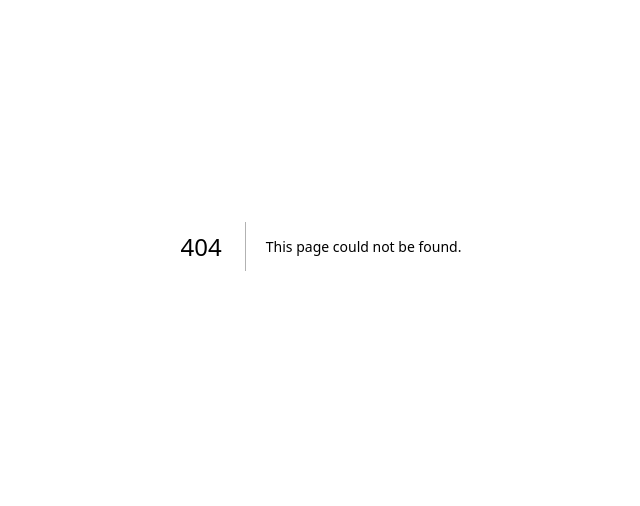
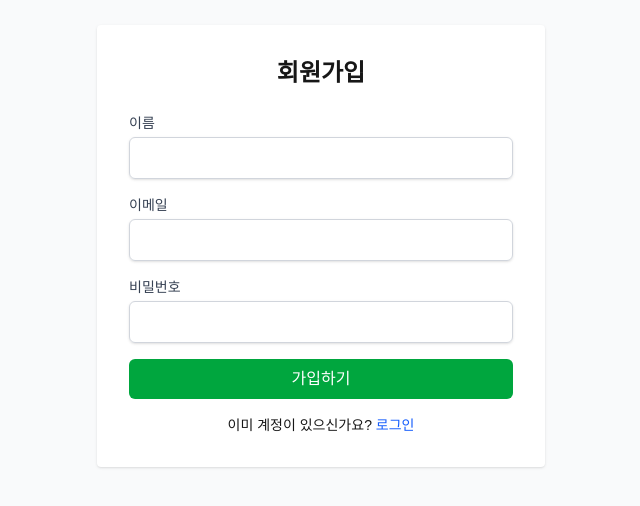
Before and after one commit to s-u-i-n/my-vercel-project, a Next.js app: page /register in a window 1280 px wide. Before the commit this address had no page. Shown: the part 154-660 px from the top of the page, without its empty margins (319-959 px from the left). Built offline with nearby package versions, Linux system fonts and the light colour scheme.

Commit message:
회원가입 및 로그인 기능 구현

```diff
--- /dev/null
+++ b/src/app/api/auth/[...nextauth]/route.ts
@@ -0,0 +1,49 @@
+import NextAuth from "next-auth"
+import CredentialsProvider from "next-auth/providers/credentials"
+import prisma from "@/lib/prisma"
+import bcrypt from "bcrypt"
+
+const handler = NextAuth({
+  providers: [
+    CredentialsProvider({
+      name: 'Credentials',
+      credentials: {
+        email: { label: "이메일", type: "email", placeholder: "test@example.com" },
+        password: { label: "비밀번호", type: "password" }
+      },
+      async authorize(credentials) {
+        if (!credentials?.email || !credentials?.password) {
+          return null
+        }
+
+        const user = await prisma.user.findUnique({
+          where: { email: credentials.email }
+        })
+
+        if (!user) {
+          return null
+        }
+
+        const isPasswordValid = await bcrypt.compare(credentials.password, user.password)
+
+        if (!isPasswordValid) {
+          return null
+        }
+
+        return {
+          id: user.id,
+          email: user.email,
+          name: user.name,
+        }
+      }
+    })
+  ],
+  session: {
+    strategy: "jwt"
+  },
+  pages: {
+    signIn: '/login', // 추후 만들 커스텀 로그인 페이지 연동
+  }
+})
+
+export { handler as GET, handler as POST }
--- /dev/null
+++ b/src/app/api/register/route.ts
@@ -0,0 +1,41 @@
+import { NextResponse } from "next/server"
+import prisma from "@/lib/prisma"
+import bcrypt from "bcrypt"
+
+export async function POST(request: Request) {
+  try {
+    const body = await request.json()
+    const { email, password, name } = body
+
+    if (!email || !password) {
+      return new NextResponse("이메일과 비밀번호를 입력해주세요.", { status: 400 })
+    }
+
+    // 이미 가입된 이메일인지 확인
+    const exist = await prisma.user.findUnique({
+      where: {
+        email: email
+      }
+    })
+
+    if (exist) {
+      return new NextResponse("이미 가입된 이메일입니다.", { status: 400 })
+    }
+
+    // 비밀번호 해싱 (안전하게 저장)
+    const hashedPassword = await bcrypt.hash(password, 10)
+
+    const user = await prisma.user.create({
+      data: {
+        email,
+        password: hashedPassword,
+        name: name || "사용자", // 이름이 없으면 기본값
+      }
+    })
+
+    return NextResponse.json(user)
+  } catch (error) {
+    console.error("회원가입 에러:", error);
+    return new NextResponse("서버 내부 오류가 발생했습니다.", { status: 500 })
+  }
+}
--- a/src/app/layout.tsx
+++ b/src/app/layout.tsx
@@ -1,6 +1,7 @@
 import type { Metadata } from "next";
 import { Geist, Geist_Mono } from "next/font/google";
 import "./globals.css";
+import Providers from "@/components/Providers";
 
 const geistSans = Geist({
   variable: "--font-geist-sans",
@@ -27,7 +28,9 @@ export default function RootLayout({
       lang="en"
       className={`${geistSans.variable} ${geistMono.variable} h-full antialiased`}
     >
-      <body className="min-h-full flex flex-col">{children}</body>
+      <body className="min-h-full flex flex-col">
+        <Providers>{children}</Providers>
+      </body>
     </html>
   );
 }
--- /dev/null
+++ b/src/app/login/page.tsx
@@ -0,0 +1,66 @@
+"use client"
+
+import { useState } from "react"
+import { signIn } from "next-auth/react"
+import { useRouter } from "next/navigation"
+
+export default function LoginPage() {
+  const router = useRouter()
+  const [email, setEmail] = useState("")
+  const [password, setPassword] = useState("")
+
+  const handleSubmit = async (e: React.FormEvent) => {
+    e.preventDefault()
+    const result = await signIn("credentials", {
+      email,
+      password,
+      redirect: false
+    })
+
+    if (result?.error) {
+      alert("로그인 실패: 이메일이나 비밀번호를 확인해주세요.")
+    } else {
+      router.push("/")
+      router.refresh()
+    }
+  }
+
+  return (
+    <div className="flex min-h-screen items-center justify-center bg-gray-50">
+      <div className="w-full max-w-md p-8 bg-white rounded shadow">
+        <h1 className="text-2xl font-bold text-center mb-6">로그인</h1>
+        <form onSubmit={handleSubmit} className="space-y-4">
+          <div>
+            <label className="block text-sm font-medium text-gray-700">이메일</label>
+            <input
+              type="email"
+              required
+              className="mt-1 block w-full rounded-md border-gray-300 shadow-sm border p-2"
+              value={email}
+              onChange={(e) => setEmail(e.target.value)}
+            />
+          </div>
+          <div>
+            <label className="block text-sm font-medium text-gray-700">비밀번호</label>
+            <input
+              type="password"
+              required
+              className="mt-1 block w-full rounded-md border-gray-300 shadow-sm border p-2"
+              value={password}
+              onChange={(e) => setPassword(e.target.value)}
+            />
+          </div>
+          <button
+            type="submit"
+            className="w-full bg-blue-600 text-white p-2 rounded-md hover:bg-blue-700"
+          >
+            로그인
+          </button>
+        </form>
+        <p className="mt-4 text-center text-sm">
+          계정이 없으신가요? <a href="/register" className="text-blue-600 hover:underline">회원가입</a>
+        </p>
+      </div>
+    </div>
+  )
+}
--- /dev/null
+++ b/src/app/register/page.tsx
@@ -0,0 +1,78 @@
+"use client"
+
+import { useState } from "react"
+import { useRouter } from "next/navigation"
+
+export default function RegisterPage() {
+  const router = useRouter()
+  const [email, setEmail] = useState("")
+  const [password, setPassword] = useState("")
+  const [name, setName] = useState("")
+
+  const handleSubmit = async (e: React.FormEvent) => {
+    e.preventDefault()
+
+    const res = await fetch("/api/register", {
+      method: "POST",
+      headers: { "Content-Type": "application/json" },
+      body: JSON.stringify({ email, password, name })
+    })
+
+    if (res.ok) {
+      alert("회원가입 성공! 로그인해주세요.")
+      router.push("/login")
+    } else {
+      const errorText = await res.text()
+      alert(`회원가입 실패: ${errorText}`)
+    }
+  }
+
+  return (
+    <div className="flex min-h-screen items-center justify-center bg-gray-50">
+      <div className="w-full max-w-md p-8 bg-white rounded shadow">
+        <h1 className="text-2xl font-bold text-center mb-6">회원가입</h1>
+        <form onSubmit={handleSubmit} className="space-y-4">
+          <div>
+            <label className="block text-sm font-medium text-gray-700">이름</label>
+            <input
+              type="text"
+              required
+              className="mt-1 block w-full rounded-md border-gray-300 shadow-sm border p-2"
+              value={name}
+              onChange={(e) => setName(e.target.value)}
+            />
+          </div>
+          <div>
+            <label className="block text-sm font-medium text-gray-700">이메일</label>
+            <input
+              type="email"
+              required
+              className="mt-1 block w-full rounded-md border-gray-300 shadow-sm border p-2"
+              value={email}
+              onChange={(e) => setEmail(e.target.value)}
+            />
+          </div>
+          <div>
+            <label className="block text-sm font-medium text-gray-700">비밀번호</label>
+            <input
+              type="password"
+              required
+              className="mt-1 block w-full rounded-md border-gray-300 shadow-sm border p-2"
+              value={password}
+              onChange={(e) => setPassword(e.target.value)}
+            />
+          </div>
+          <button
+            type="submit"
+            className="w-full bg-green-600 text-white p-2 rounded-md hover:bg-green-700"
+          >
+            가입하기
+          </button>
+        </form>
+        <p className="mt-4 text-center text-sm">
+          이미 계정이 있으신가요? <a href="/login" className="text-blue-600 hover:underline">로그인</a>
+        </p>
+      </div>
+    </div>
+  )
+}
--- /dev/null
+++ b/src/components/Providers.tsx
@@ -0,0 +1,7 @@
+"use client"
+
+import { SessionProvider } from "next-auth/react"
+
+export default function Providers({ children }: { children: React.ReactNode }) {
+  return <SessionProvider>{children}</SessionProvider>
+}
--- /dev/null
+++ b/src/lib/prisma.ts
@@ -0,0 +1,19 @@
+import { Pool } from 'pg'
+import { PrismaPg } from '@prisma/adapter-pg'
+import { PrismaClient } from '@prisma/client'
+
+const prismaClientSingleton = () => {
+  const pool = new Pool({ connectionString: process.env.DATABASE_URL })
+  const adapter = new PrismaPg(pool)
+  return new PrismaClient({ adapter })
+}
+
+declare global {
+  var prismaGlobal: undefined | ReturnType<typeof prismaClientSingleton>
+}
+
+const prisma = globalThis.prismaGlobal ?? prismaClientSingleton()
+
+export default prisma
+
+if (process.env.NODE_ENV !== 'production') globalThis.prismaGlobal = prisma
```
Also changed, not shown: package.json (+7 -0 lines), 2 other files (tests, documents, lock files or other folders).
